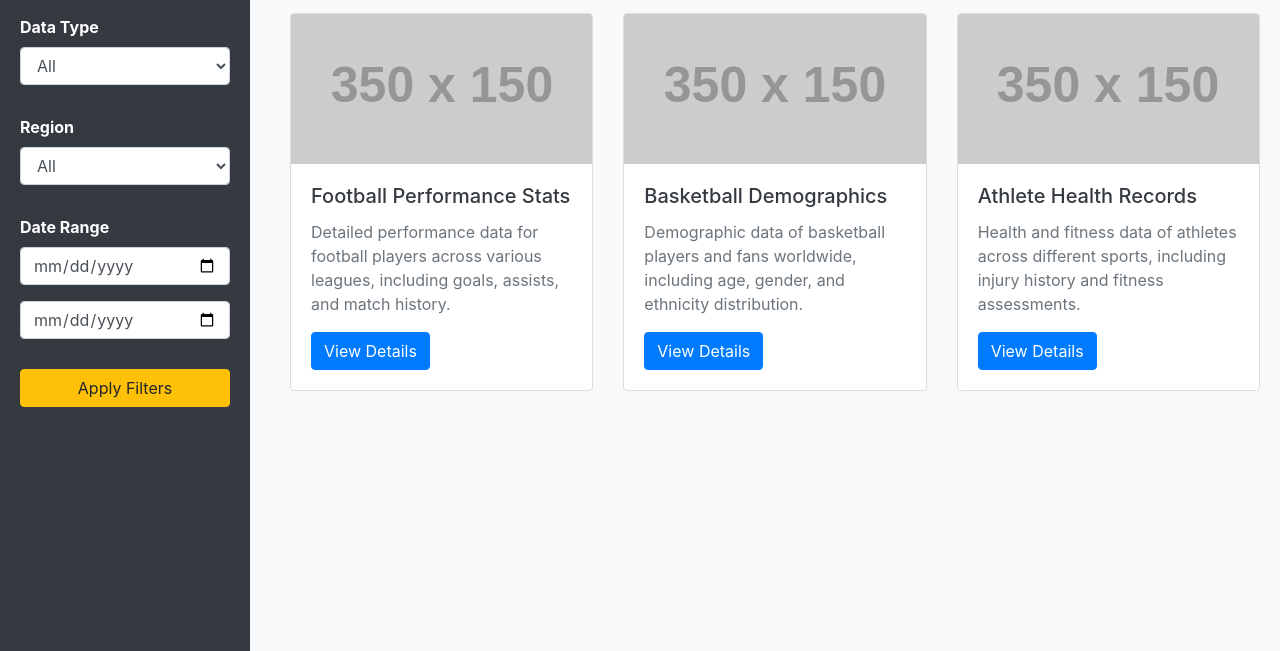
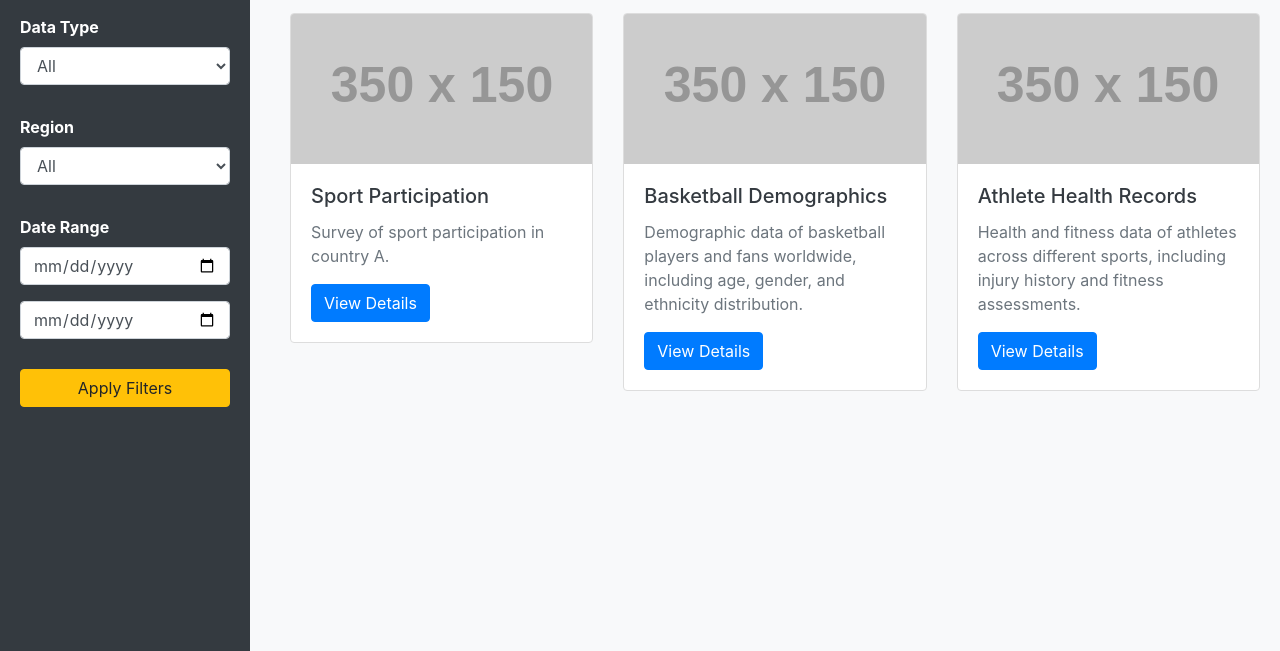
Before and after one commit to PressGO/pressgo.github.io, a plain HTML site: page data-catalog.html in a window 1280 px wide. Shown: the part 149-800 px from the top of the page. Drawn offline with nearby package versions, Linux system fonts and the light colour scheme; placeholder pictures from the web are drawn by us.

Commit message:
Update data-catalog.html

```diff
--- a/data-catalog.html
+++ b/data-catalog.html
@@ -145,8 +145,8 @@
                 <div class="card">
                     <img src="https://via.placeholder.com/350x150" class="card-img-top" alt="Football Stats">
                     <div class="card-body">
-                        <h5 class="card-title">Football Performance Stats</h5>
-                        <p class="card-text">Detailed performance data for football players across various leagues, including goals, assists, and match history.</p>
+                        <h5 class="card-title">Sport Participation</h5>
+                        <p class="card-text">Survey of sport participation in country A.</p>
                         <a href="index.html" class="btn btn-primary">View Details</a>
                     </div>
                 </div>
```
